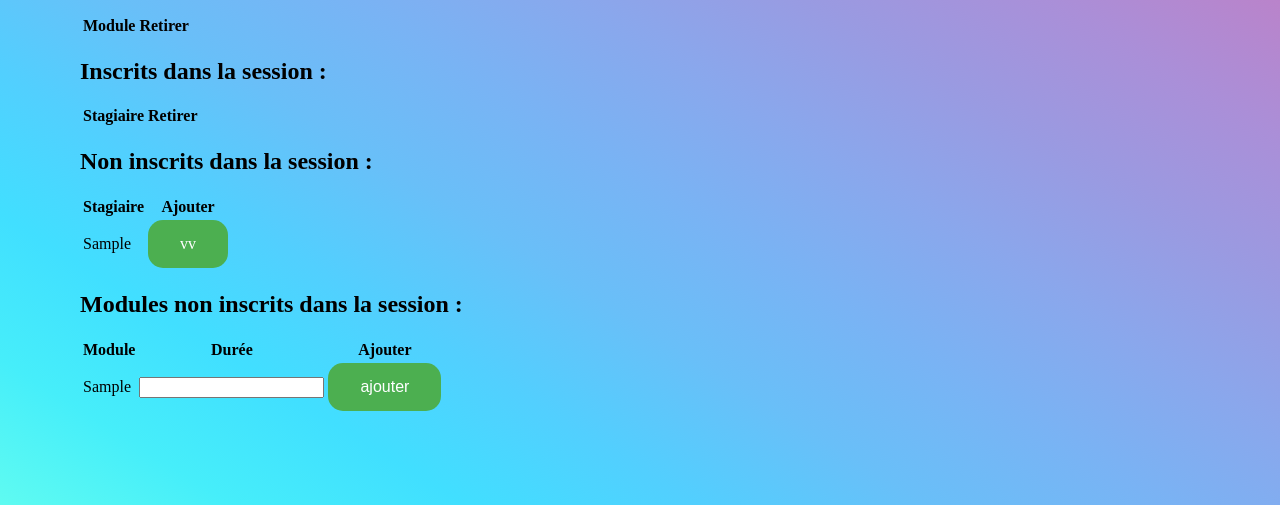
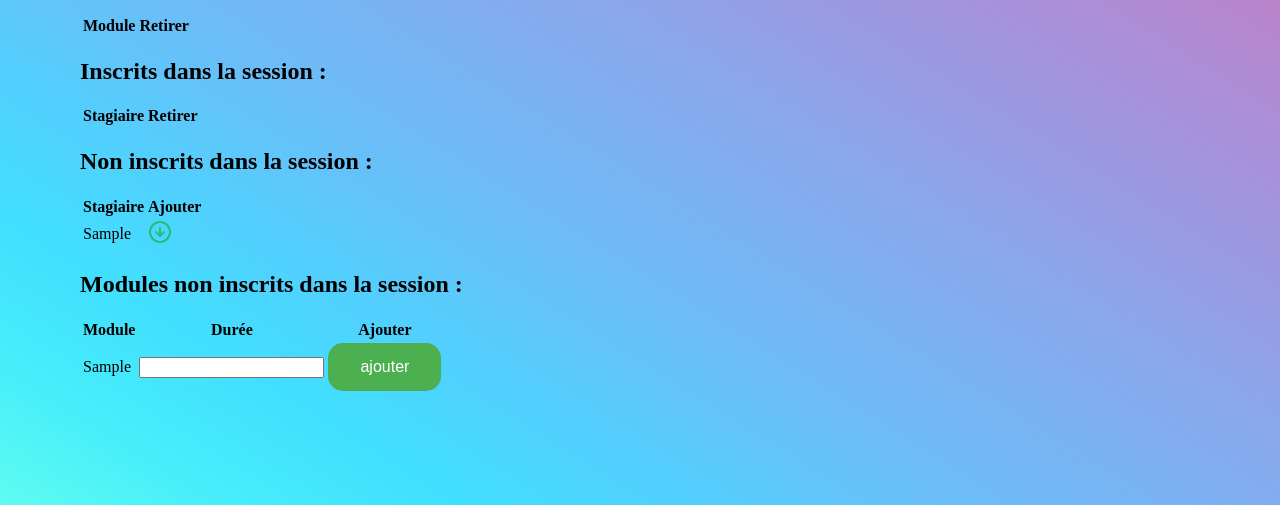
Before and after one commit to AnotheerDev/Sessions, a Symfony app: template templates/session/showSession.html.twig in a window 1280 px wide. Shown: the part 295-800 px from the top of the page. Run offline with Twig, Linux system fonts and the light colour scheme; the template is opened without the code that fills it: most values are stand-ins (such as "Sample title", 1, 10 or a date in 2020); lists and menus that the app fills with data are empty; some libraries are stand-ins or nearby versions.

Commit message:
add icon svg

```diff
--- a/templates/session/showSession.html.twig
+++ b/templates/session/showSession.html.twig
@@ -20,7 +20,7 @@
     {% for prog in session.sessionProgramme %}
         <tr>
         <td>{{ prog.module.name }}</td>
-        <td><a href="{{ path('removeModule', {'idSe': session.id, 'idMo': prog.id}) }}" class="btn-red">xx</a></td>
+        <td><a href="{{ path('removeModule', {'idSe': session.id, 'idMo': prog.id}) }}"><svg xmlns="http://www.w3.org/2000/svg" width="24" height="24" viewBox="0 0 24 24" fill="none" stroke="#d32121" stroke-width="2" stroke-linecap="round" stroke-linejoin="round"> <circle cx="12" cy="12" r="10"/><path d="M16 12l-4 4-4-4M12 8v7"/></svg></a></td>
         </tr>
     {% endfor %}
     </tbody>
@@ -36,7 +36,7 @@
     {% for user in session.sessionUser %}
         <tr>
         <td>{{ user }}</td>
-        <td><a href="{{ path('removeStagiaire', {'idSe': session.id, 'idSt': user.id}) }}" class="btn-red">xx</a></td>
+        <td><a href="{{ path('removeStagiaire', {'idSe': session.id, 'idSt': user.id}) }}"><svg xmlns="http://www.w3.org/2000/svg" width="24" height="24" viewBox="0 0 24 24" fill="none" stroke="#d32121" stroke-width="2" stroke-linecap="round" stroke-linejoin="round"> <circle cx="12" cy="12" r="10"/><path d="M16 12l-4 4-4-4M12 8v7"/></svg></a></td>
         </tr>
     {% endfor %}
     </tbody>
@@ -52,7 +52,7 @@
     {% for nonInscrit in nonInscrits %}
         <tr>
         <td>{{ nonInscrit }}</td>
-        <td><a href="{{ path('addStagiaire', {'idSe': session.id, 'idSt': nonInscrit.id}) }}" class="btn-green">vv</a></td>
+        <td><a href="{{ path('addStagiaire', {'idSe': session.id, 'idSt': nonInscrit.id}) }}"><svg xmlns="http://www.w3.org/2000/svg" width="24" height="24" viewBox="0 0 24 24" fill="none" stroke="#21c07a" stroke-width="2" stroke-linecap="round" stroke-linejoin="round"> <circle cx="12" cy="12" r="10"/><path d="M16 12l-4 4-4-4M12 8v7"/></svg></a></td>
         </tr>
     {% endfor %}
     </tbody>
```
